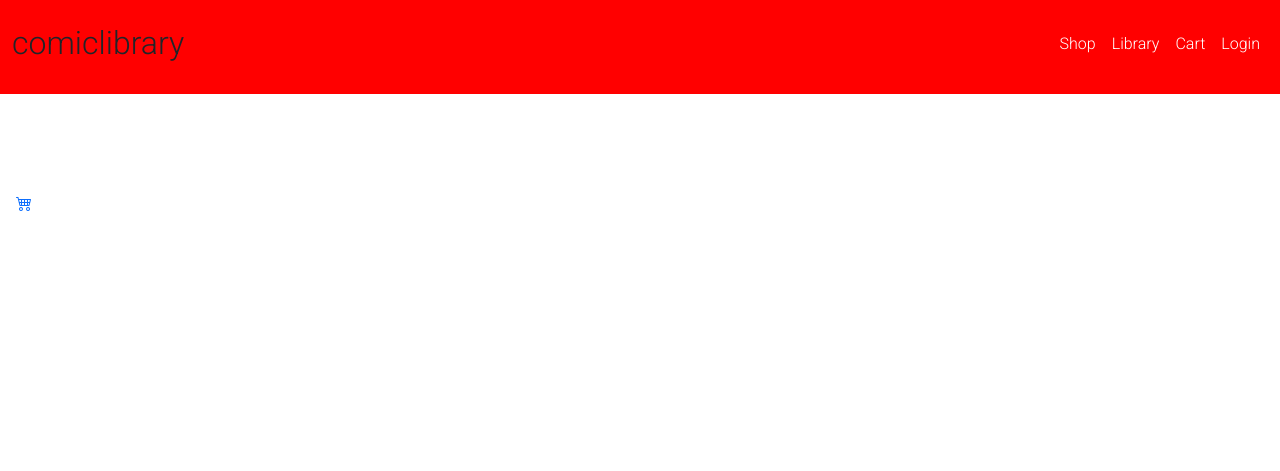
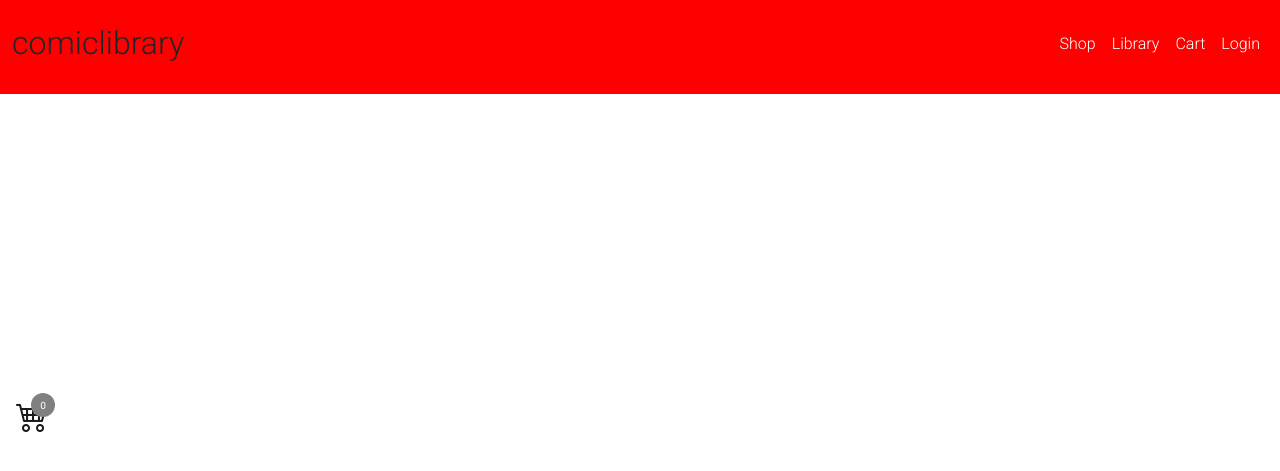
Before and after one commit to Seijno/ComicLibrary, a PHP site: page /store.php in a window 1280 px wide. Shown: the top 471 px of the page. Run offline with PHP 8.4, Linux system fonts and the light colour scheme; data that the repository does not hold is empty; some libraries are stand-ins or nearby versions.

Commit message:
Styling store & library pagina

```diff
--- a/css/style.css
+++ b/css/style.css
@@ -29,4 +29,52 @@ a{
 #loginform{
     color: white;
 }
+
+/* store page */
+.card {
+    --bs-gutter-x: 1px !important;
+    --bs-gutter-y: 1.5rem !important;
+}
+.card-img-top {
+    width: 100%;
+    height: 15vw;
+    min-height: 250px;
+    max-height: 250px;
+    object-fit: cover;
+}
+#shoppingCart {
+    position: sticky;
+    top: 50vh;
+    z-index: 100;
+}
+#shoppingCart i {
+    color: rgb(27, 27, 27);
+    font-size: 2rem;
+}
+#cart-count {
+    position: absolute;
+    width: 1.5rem;
+    height: 1.5rem;
+    bottom: 15px;
+    left: 15px;
+    background-color: gray;
+    color: white;
+    padding: 7.5px 0 0 0;
+    font-size: .6em;
+    border-radius: 50%;
+    text-align: center;
+}
+
+/* library page */
+table {
+    border-collapse: separate;
+    border-spacing:0 10px;
+}
+.delete-btn{
+    cursor: pointer;
+}
+#coverPreview,
+#coverImage{
+    height: 350px;
+}
 /* commit */
```
